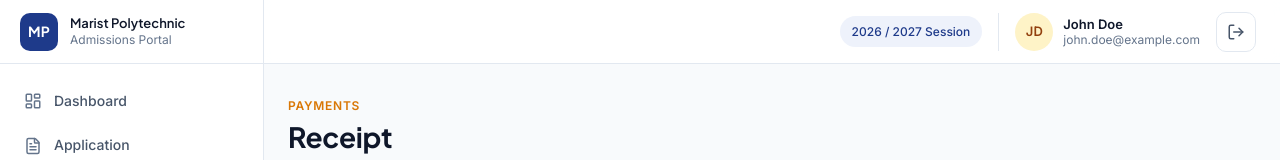
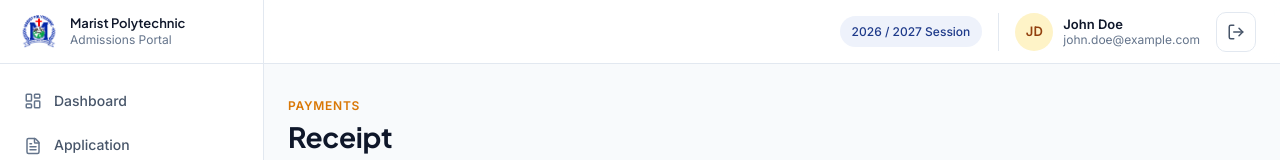
Before and after one commit to chchukwuebuka/marisPortal, a Next.js app: page /applicant/receipts in a window 1280 px wide. Shown: the top 160 px of the page. Built offline with nearby package versions, Linux system fonts and the light colour scheme.

Commit message:
fix: replace MP crest with the actual logo image in the sidebar header

```diff
--- a/components/layout/Sidebar.module.css
+++ b/components/layout/Sidebar.module.css
@@ -29,20 +29,11 @@
   min-width: 0;
 }
 
-.crest {
+.crestImg {
   flex-shrink: 0;
-  display: inline-flex;
-  align-items: center;
-  justify-content: center;
   width: 38px;
   height: 38px;
-  border-radius: var(--radius);
-  background: var(--color-primary);
-  color: var(--color-primary-contrast);
-  font-family: var(--font-display);
-  font-weight: var(--fw-bold);
-  font-size: var(--fs-base);
-  letter-spacing: 0.02em;
+  object-fit: contain;
 }
 
 .brandText {
--- a/components/layout/Sidebar.tsx
+++ b/components/layout/Sidebar.tsx
@@ -1,5 +1,6 @@
 "use client";
 
+import Image from "next/image";
 import Link from "next/link";
 import { usePathname } from "next/navigation";
 import {
@@ -54,7 +55,13 @@ export function Sidebar({
       <aside className={cn(styles.sidebar, open && styles.sidebarOpen)}>
         <div className={styles.brand}>
           <Link href="/applicant/dashboard" className={styles.brandLink}>
-            <span className={styles.crest}>MP</span>
+            <Image
+              src="/image/logo.png"
+              alt="Logo"
+              width={38}
+              height={38}
+              className={styles.crestImg}
+            />
             <span className={styles.brandText}>
               <span className={styles.brandName}>Marist Polytechnic</span>
               <span className={styles.brandTag}>Admissions Portal</span>
```
